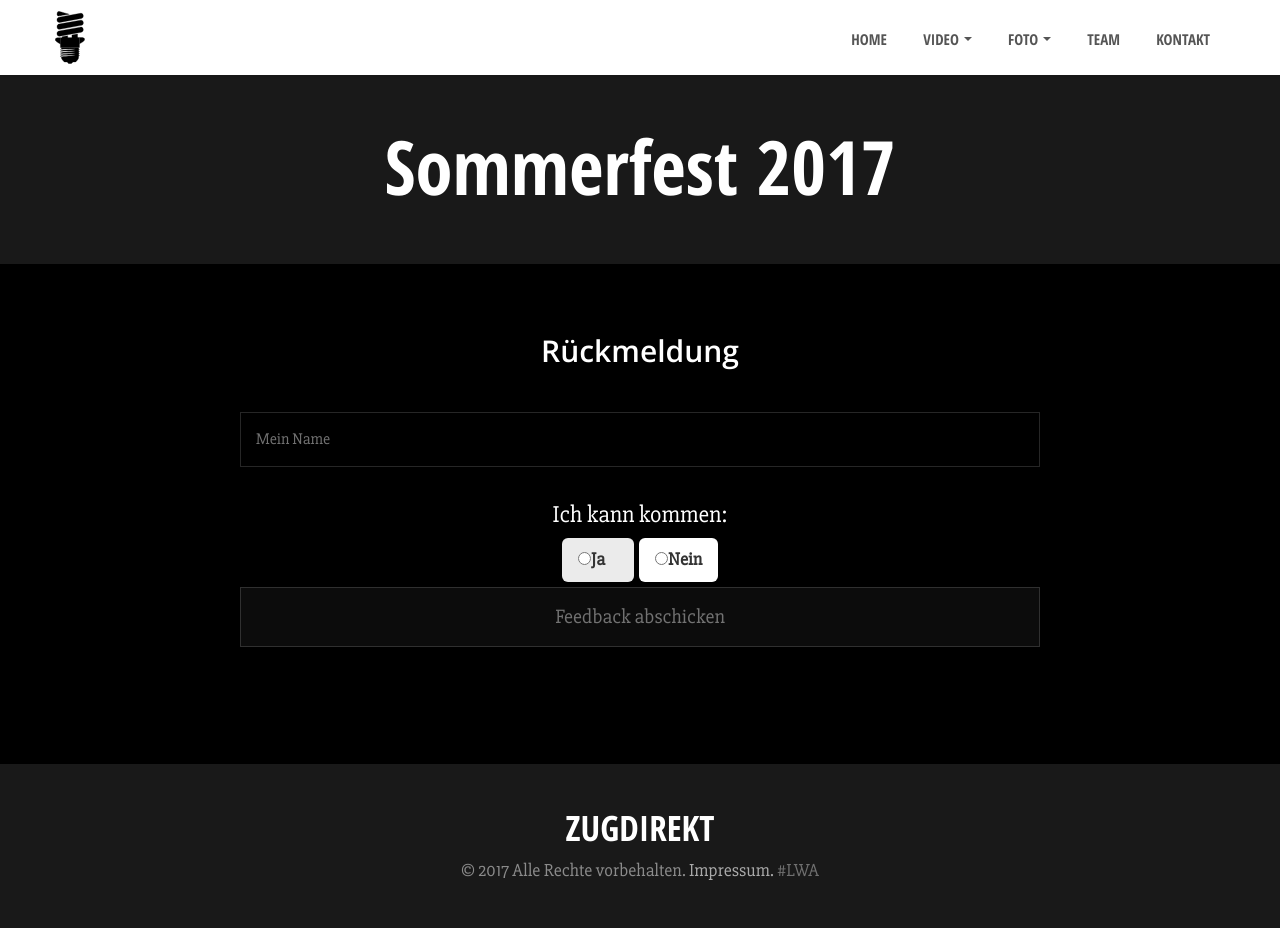
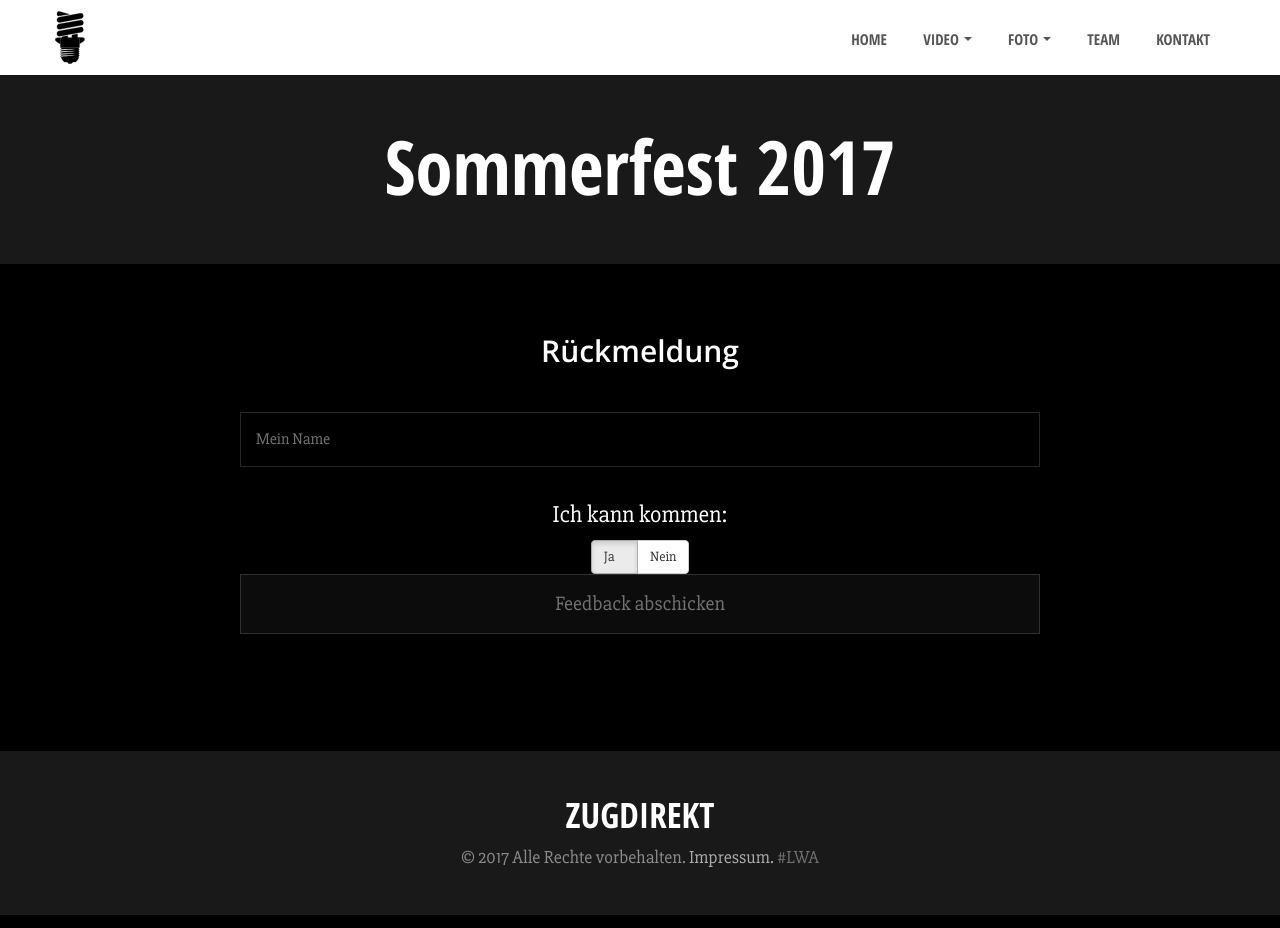
Before and after one commit to dominikjohn/ZugDirekt, a PHP site: page /sommerfest.php in a window 1280 px wide. Run offline with PHP 8.4, Linux system fonts and the light colour scheme.

Commit message:
Update sommerfest.php

```diff
--- a/sommerfest.php
+++ b/sommerfest.php
@@ -50,10 +50,10 @@
                            value="Rückmeldung Sommerfest"/>
 		    <h4 style="color: #fff">Ich kann kommen:</h4>
 				<div class="btn-group" data-toggle="buttons">
-			<label class="btn-lg btn-default active">
+			<label class="btn btn-default active">
 				<input type="radio" name="message">Ja &nbsp; &nbsp;
 			</label>
-			<label class="btn-lg btn-default">
+			<label class="btn btn-default">
 				<input type="radio" name="message">Nein
 			</label>
       			</div>
```
